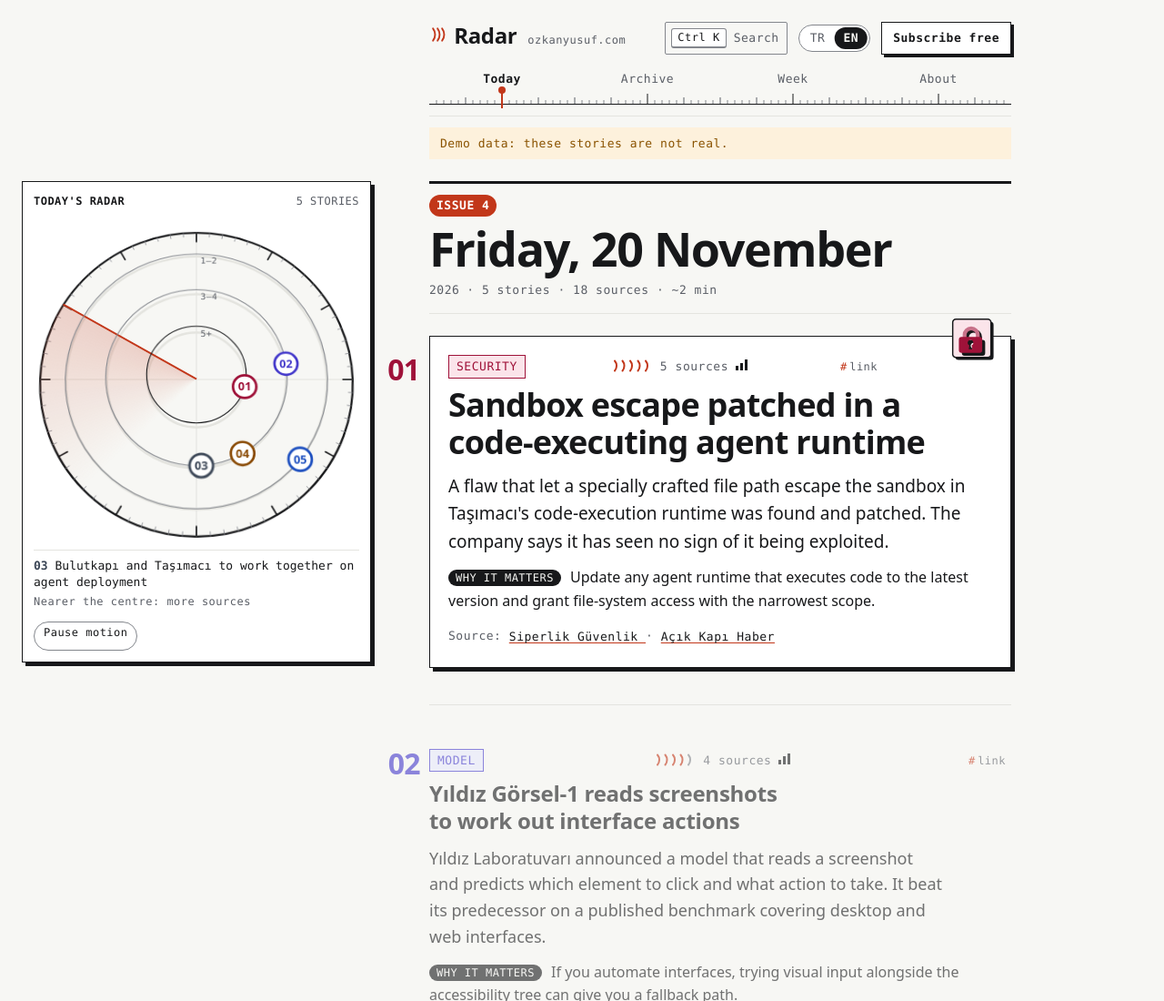
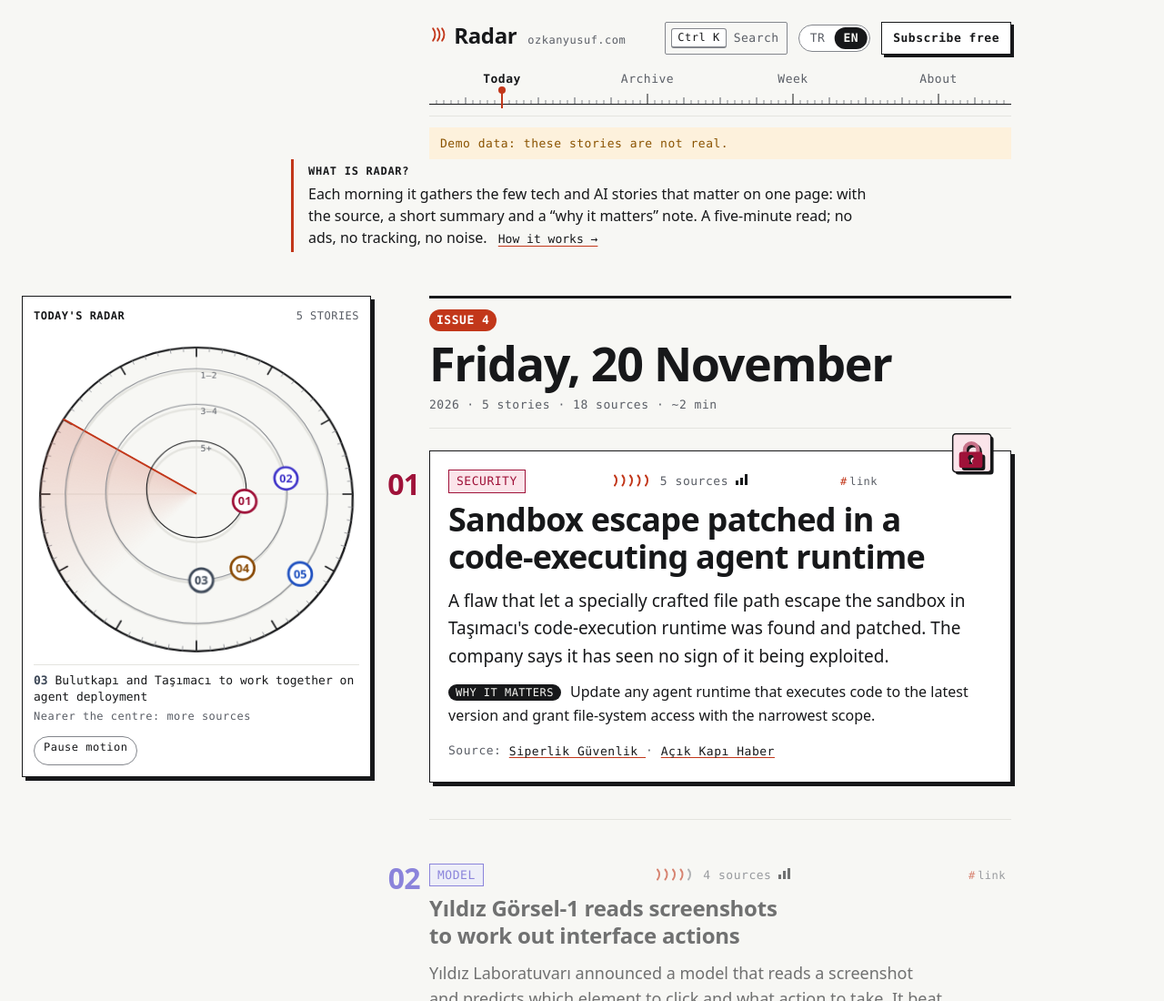
Before and after one commit to ysfzkn/radar-ai-news, an Astro site in the folder site/: page /en in a window 1280 px wide. Shown: the top 1100 px of the page at 91% size. Built offline with nearby package versions, Linux system fonts and the light colour scheme; Astro itself is replaced by a stand-in of ours; a web font is replaced by a local one.

Commit message:
feat: say what Radar is at the top of the home page
Co-Authored-By: Claude Fable 5.2 <noreply@anthropic.com>

```diff
--- /dev/null
+++ b/site/src/components/Pitch.astro
@@ -0,0 +1,18 @@
+---
+// What Radar is, said once at the top of the home page, for a reader who has just arrived.
+import { COPY } from "../lib/copy";
+import { routes } from "../lib/routes";
+import type { Lang } from "../lib/schema";
+
+interface Props {
+  lang: Lang;
+}
+const { lang } = Astro.props;
+const { pitch } = COPY[lang];
+---
+
+<p class="pitch">
+  <strong class="pitch-label">{pitch.label}</strong>
+  <span class="pitch-text">{pitch.text}</span>
+  <a class="pitch-more" href={routes[lang].about}>{pitch.more} →</a>
+</p>
--- a/site/src/lib/copy.ts
+++ b/site/src/lib/copy.ts
@@ -5,6 +5,8 @@ import type { Category, Lang } from "./schema";
 export interface Copy {
   siteName: string;
   tagline: string;
+  /** What Radar is, in two sentences, at the top of the home page. */
+  pitch: { label: string; text: string; more: string };
   nav: { today: string; archive: string; week: string; about: string };
   /** The name of the dial that holds those four links. */
   navLabel: string;
@@ -191,6 +193,11 @@ export const COPY: Record<Lang, Copy> = {
   tr: {
     siteName: "Radar",
     tagline: "Günün teknoloji ve yapay zekâ haberleri. Beş dakika, gürültü yok.",
+    pitch: {
+      label: "Radar nedir?",
+      text: "Her sabah teknoloji ve yapay zekâ dünyasının en önemli birkaç haberini tek sayfada toplar: kaynağıyla, kısa özetiyle ve “neden önemli” notuyla. Beş dakikada okunur; reklam, izleme ve gürültü yok.",
+      more: "Nasıl çalışır",
+    },
     nav: { today: "Bugün", archive: "Arşiv", week: "Hafta", about: "Künye" },
     navLabel: "Bölümler",
     signal: ["Sinyal: zayıf", "Sinyal: orta", "Sinyal: güçlü"],
@@ -443,6 +450,11 @@ export const COPY: Record<Lang, Copy> = {
   en: {
     siteName: "Radar",
     tagline: "The day's tech and AI news. Five minutes, no noise.",
+    pitch: {
+      label: "What is Radar?",
+      text: "Each morning it gathers the few tech and AI stories that matter on one page: with the source, a short summary and a “why it matters” note. A five-minute read; no ads, no tracking, no noise.",
+      more: "How it works",
+    },
     nav: { today: "Today", archive: "Archive", week: "Week", about: "About" },
     navLabel: "Sections",
     signal: ["Signal: weak", "Signal: fair", "Signal: strong"],
--- a/site/src/pages/en/index.astro
+++ b/site/src/pages/en/index.astro
@@ -1,6 +1,7 @@
 ---
 import Base from "../../layouts/Base.astro";
 import EditionView from "../../components/EditionView.astro";
+import Pitch from "../../components/Pitch.astro";
 import { COPY } from "../../lib/copy";
 import { loadData } from "../../lib/data";
 import { buildEditions, forLang } from "../../lib/editions";
@@ -22,7 +23,10 @@ const copy = COPY[lang];
 >
   {
     latest ? (
-      <EditionView lang={lang} edition={latest} previous={editions[1] ?? null} next={null} isLatest />
+      <>
+        <Pitch lang={lang} />
+        <EditionView lang={lang} edition={latest} previous={editions[1] ?? null} next={null} isLatest />
+      </>
     ) : (
       <>
         <h1 class="kunye label">{copy.noEdition}</h1>
--- a/site/src/pages/index.astro
+++ b/site/src/pages/index.astro
@@ -1,6 +1,7 @@
 ---
 import Base from "../layouts/Base.astro";
 import EditionView from "../components/EditionView.astro";
+import Pitch from "../components/Pitch.astro";
 import { COPY } from "../lib/copy";
 import { loadData } from "../lib/data";
 import { buildEditions, forLang } from "../lib/editions";
@@ -22,7 +23,10 @@ const copy = COPY[lang];
 >
   {
     latest ? (
-      <EditionView lang={lang} edition={latest} previous={editions[1] ?? null} next={null} isLatest />
+      <>
+        <Pitch lang={lang} />
+        <EditionView lang={lang} edition={latest} previous={editions[1] ?? null} next={null} isLatest />
+      </>
     ) : (
       <>
         <h1 class="kunye label">{copy.noEdition}</h1>
--- a/site/src/styles/base.css
+++ b/site/src/styles/base.css
@@ -467,6 +467,34 @@ a.lang-part:focus-visible {
 }
 
 /* An empty state: a dashed frame and a comment's slashes, in the label face. */
+/* What Radar is, once, at the top of the home page (Pitch.astro): a short paragraph hung on an
+   accent rule, with its question as a mono label. */
+.pitch {
+  margin: 0 0 var(--space-5);
+  padding: var(--space-1) 0 var(--space-1) var(--space-4);
+  border-left: 3px solid var(--accent);
+  max-width: 40rem;
+  font-size: 1rem;
+  line-height: 1.5;
+}
+
+.pitch-label {
+  display: block;
+  margin-bottom: var(--space-1);
+  font-family: var(--font-label);
+  font-size: 0.75rem;
+  font-weight: 700;
+  letter-spacing: 0.06em;
+  text-transform: uppercase;
+}
+
+.pitch-more {
+  margin-left: var(--space-2);
+  font-family: var(--font-label);
+  font-size: 0.8125rem;
+  white-space: nowrap;
+}
+
 .empty {
   margin-bottom: var(--space-6);
   padding: var(--space-4);
```
Also changed, not shown: CHANGELOG.md.
